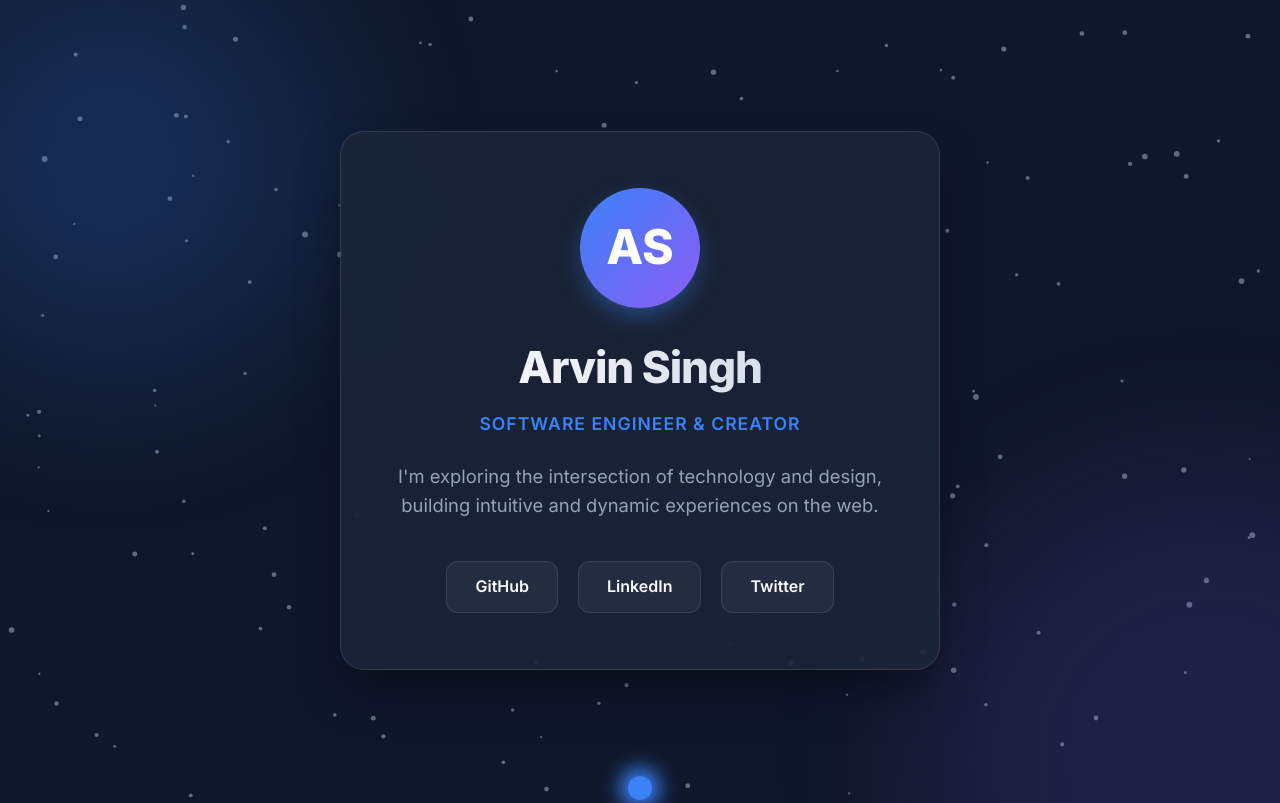
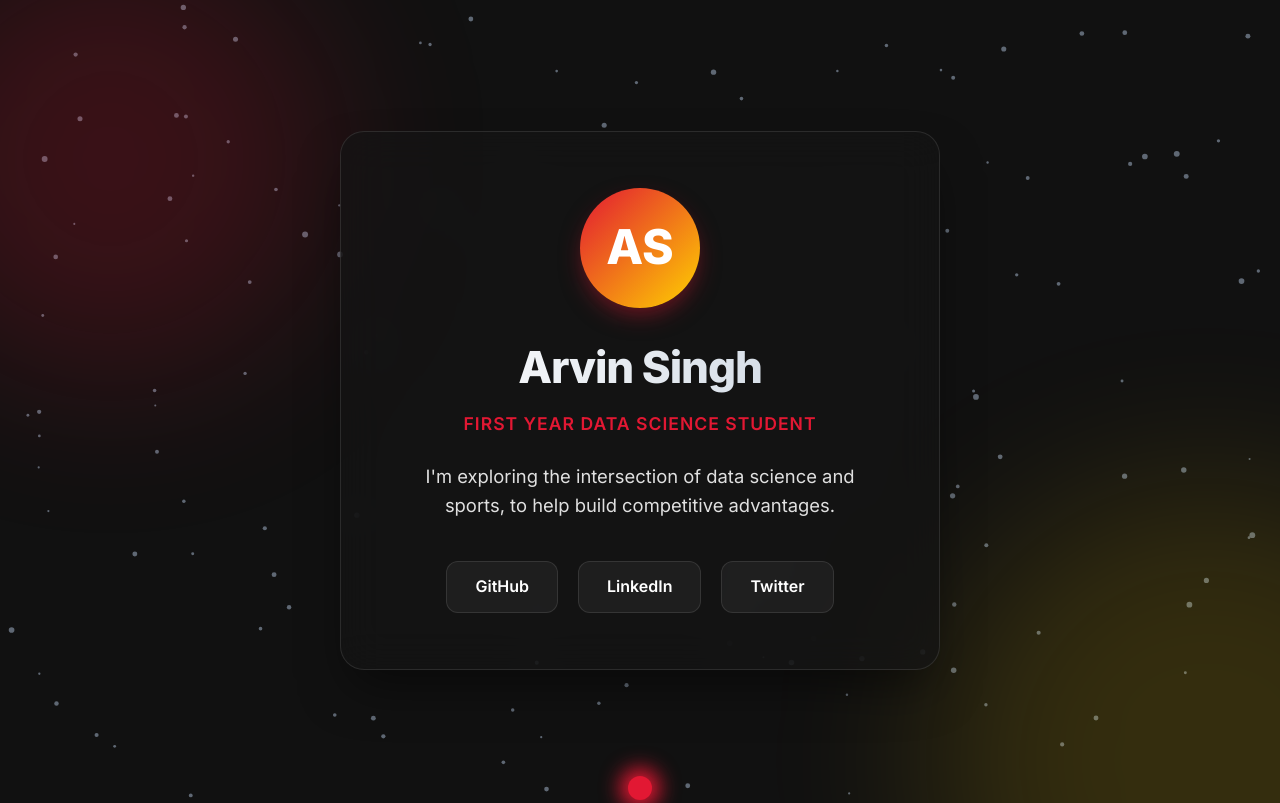
Before and after one commit to asingh7049/my-portfolio, a plain HTML site: page index.html in a window 1280 px wide. Shown: the top 803 px of the page. Drawn offline with Linux system fonts and the light colour scheme.

Commit message:
Update color scheme to UMD primary colors

```diff
--- a/index.html
+++ b/index.html
@@ -1,5 +1,6 @@
 <!DOCTYPE html>
 <html lang="en">
+
 <head>
     <meta charset="UTF-8">
     <meta name="viewport" content="width=device-width, initial-scale=1.0">
@@ -7,12 +8,12 @@
     <link href="https://fonts.googleapis.com/css2?family=Inter:wght@400;600;800&display=swap" rel="stylesheet">
     <style>
         :root {
-            --bg-color: #0f172a;
-            --text-main: #f8fafc;
-            --text-secondary: #94a3b8;
-            --accent: #3b82f6;
-            --accent-hover: #60a5fa;
-            --card-bg: rgba(30, 41, 59, 0.7);
+            --bg-color: #111111;
+            --text-main: #ffffff;
+            --text-secondary: #e0e0e0;
+            --accent: #E21833;
+            --accent-hover: #FFD200;
+            --card-bg: rgba(20, 20, 20, 0.7);
         }
 
         * {
@@ -48,7 +49,7 @@
             left: -10%;
             width: 400px;
             height: 400px;
-            background: rgba(59, 130, 246, 0.4);
+            background: rgba(226, 24, 51, 0.4);
             border-radius: 50%;
         }
 
@@ -57,14 +58,19 @@
             right: -10%;
             width: 500px;
             height: 500px;
-            background: rgba(139, 92, 246, 0.3);
+            background: rgba(255, 210, 0, 0.3);
             border-radius: 50%;
             animation-delay: -5s;
         }
 
         @keyframes move {
-            from { transform: translate(0, 0) scale(1); }
-            to { transform: translate(50px, 50px) scale(1.1); }
+            from {
+                transform: translate(0, 0) scale(1);
+            }
+
+            to {
+                transform: translate(50px, 50px) scale(1.1);
+            }
         }
 
         .card {
@@ -95,14 +101,14 @@
             height: 120px;
             border-radius: 50%;
             margin: 0 auto 1.5rem;
-            background: linear-gradient(135deg, var(--accent), #8b5cf6);
+            background: linear-gradient(135deg, var(--accent), var(--accent-hover));
             display: flex;
             align-items: center;
             justify-content: center;
             font-size: 3rem;
             font-weight: 800;
             color: white;
-            box-shadow: 0 10px 25px -5px rgba(59, 130, 246, 0.5);
+            box-shadow: 0 10px 25px -5px rgba(226, 24, 51, 0.5);
             transition: transform 0.3s cubic-bezier(0.4, 0, 0.2, 1);
             user-select: none;
         }
@@ -158,7 +164,7 @@
             background: var(--accent);
             border-color: var(--accent);
             transform: translateY(-3px);
-            box-shadow: 0 10px 20px -10px rgba(59, 130, 246, 0.8);
+            box-shadow: 0 10px 20px -10px rgba(226, 24, 51, 0.8);
             color: white;
         }
 
@@ -166,12 +172,15 @@
             .card {
                 padding: 2.5rem 1.5rem;
             }
+
             h1 {
                 font-size: 2.25rem;
             }
+
             .social-links {
                 gap: 1rem;
             }
+
             .social-link {
                 padding: 0.75rem 1.25rem;
             }
@@ -190,11 +199,35 @@
         }
 
         @keyframes moveAroundBorder {
-            0%   { top: 0; left: 0; transform: translate(0, 0); }
-            25%  { top: 0; left: 100%; transform: translate(-100%, 0); }
-            50%  { top: 100%; left: 100%; transform: translate(-100%, -100%); }
-            75%  { top: 100%; left: 0; transform: translate(0, -100%); }
-            100% { top: 0; left: 0; transform: translate(0, 0); }
+            0% {
+                top: 0;
+                left: 0;
+                transform: translate(0, 0);
+            }
+
+            25% {
+                top: 0;
+                left: 100%;
+                transform: translate(-100%, 0);
+            }
+
+            50% {
+                top: 100%;
+                left: 100%;
+                transform: translate(-100%, -100%);
+            }
+
+            75% {
+                top: 100%;
+                left: 0;
+                transform: translate(0, -100%);
+            }
+
+            100% {
+                top: 0;
+                left: 0;
+                transform: translate(0, 0);
+            }
         }
 
         #bg-canvas {
@@ -208,6 +241,7 @@
         }
     </style>
 </head>
+
 <body>
     <canvas id="bg-canvas"></canvas>
     <div class="border-ball"></div>
@@ -217,12 +251,13 @@
     <div class="card">
         <div class="profile-img">AS</div>
         <h1>Arvin Singh</h1>
-        <h2>Software Engineer & Creator</h2>
-        <p>I'm exploring the intersection of technology and design, building intuitive and dynamic experiences on the web.</p>
+        <h2>First Year Data Science Student</h2>
+        <p>I'm exploring the intersection of data science and sports, to help build competitive advantages.</p>
 
         <div class="social-links">
             <a href="https://github.com/asingh7049" class="social-link" target="_blank">GitHub</a>
-            <a href="https://www.linkedin.com/in/arvin-singh-43706a344/" class="social-link" target="_blank">LinkedIn</a>
+            <a href="https://www.linkedin.com/in/arvin-singh-43706a344/" class="social-link"
+                target="_blank">LinkedIn</a>
             <a href="#" class="social-link">Twitter</a>
         </div>
     </div>
@@ -294,4 +329,5 @@
         animate();
     </script>
 </body>
+
 </html>
```
